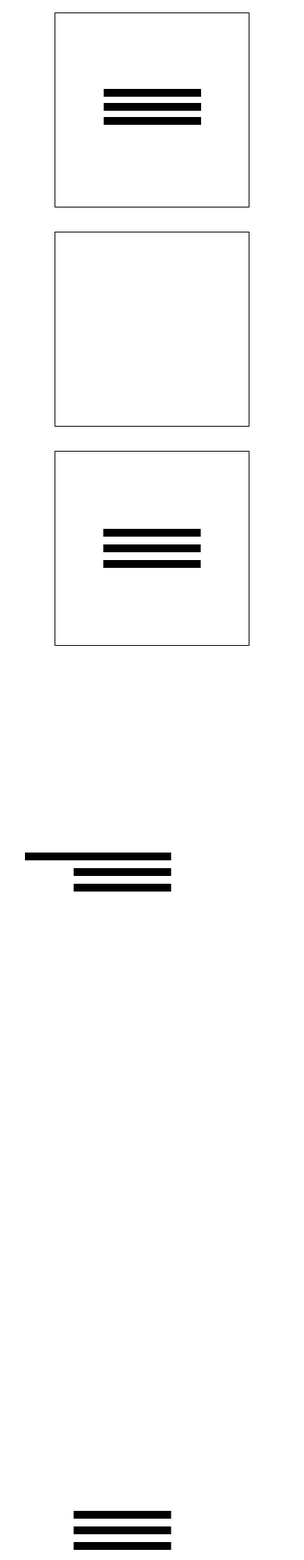
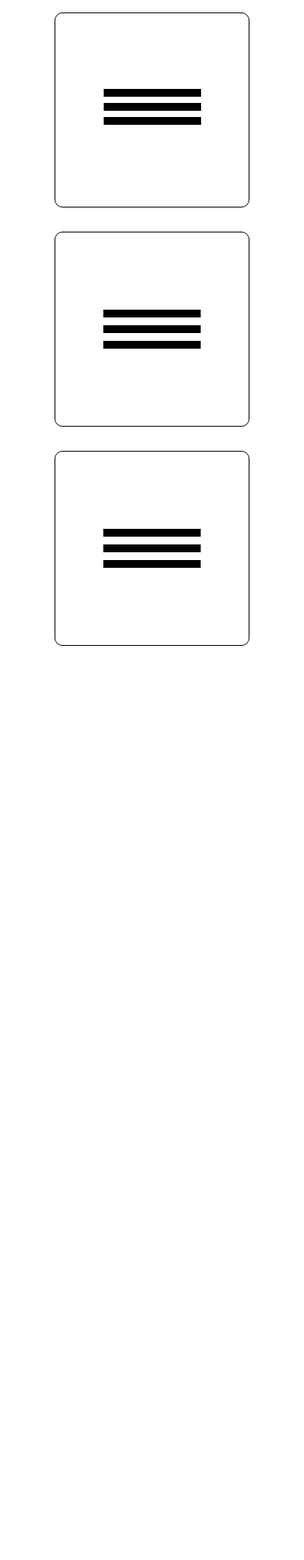
Before and after one commit to dirtyKitchen/hamburger, a website built with Parcel: page src/index.html in a window 390 px wide. Shown: the top 2000 px of the page at 78% size. After the commit the page ends 844 px from the top, so only its background shows below. Built offline with nearby package versions, Linux system fonts and the light colour scheme.

Commit message:
style: cleanup styles

```diff
--- a/src/custom.css
+++ b/src/custom.css
@@ -1,11 +1,11 @@
 /* Custom CSS for Hamburger in Pure CSS */
- .line-one,
- .line-three {
+.line-one,
+.line-three {
     transform-origin: 50% 50%;
     /* animation: line-grow ease-out 500ms; */
 }
 
-.css:hover .line-two{
+.css:hover .line-two {
     display: none;
 }
 
@@ -17,40 +17,40 @@
     transform: translate(0, -4px) rotate(-45deg)
 }
 
-.svgBox{
+.svgBox {
     border: 1px solid black;
     content: '';
-    height : 250px;
-    width : 250px;
-    margin: 3vw;
+    height: 250px;
+    width: 250px;
+    margin: 12px;
     display: grid;
     place-content: center;
-    /* border-radius: 10px; */
+    border-radius: 10px;
 }
 
 
-.svgBox > .holder{
-     display: flex;
+.svgBox>.holder {
+    display: flex;
     flex-direction: column;
-    }
+}
 
-.container > .row{
+.container>.row {
     height: 100vh;
     display: flex;
     align-items: center;
     justify-content: center;
 }
 
-.row > .svgBox{
-    padding: 0;
-    margin: 0;
+
+
+.cssline1,
+.cssline2,
+.cssline3 {
+    height: 10px;
+    width: 125px;
+    content: '';
+    margin-bottom: 8px;
+    background-color: black;
 }
 
-.cssline1, .cssline2, .cssline3 {
-    height : 10px;
-    width : 125px;
-    content: '';
-    margin-bottom: 8px;
-    background-color:black;
-}
 /* Custom CSS for Hamburger in GSAP */
--- a/src/index.html
+++ b/src/index.html
@@ -33,11 +33,6 @@
             </div>
 
             <div class="col-sm-4 svgBox">
-
-            </div>
-
-            <div class="col-sm-4 svgBox">
-
                 <svg class="css" xmlns="http://www.w3.org/2000/svg" viewBox="0 0 100 100">
                     <line class="line-one" x1="25" y1="42" x2="75" y2="42" fill="none" stroke="#000"
                         stroke-miterlimit="10" stroke-width="4"></line>
@@ -46,16 +41,11 @@
                     <line class="line-three" x1="25" y1="58" x2="75" y2="58" fill="none" stroke="#000"
                         stroke-miterlimit="10" stroke-width="4"></line>
                 </svg>
-
-
-            </div>
             </div>
 
-
-        <div class="row burger">
-            <div class="col-sm-6 hamburgercss">
+            <div class="col-sm-4 svgBox">
                 <svg class="css" xmlns="http://www.w3.org/2000/svg" viewBox="0 0 100 100">
-                    <line class="line-one" x1="" y1="42" x2="75" y2="42" fill="none" stroke="#000"
+                    <line class="line-one" x1="25" y1="42" x2="75" y2="42" fill="none" stroke="#000"
                         stroke-miterlimit="10" stroke-width="4"></line>
                     <line class="line-two" x1="25" y1="50" x2="75" y2="50" fill="none" stroke="#000"
                         stroke-miterlimit="10" stroke-width="4"></line>
@@ -63,27 +53,7 @@
                         stroke-miterlimit="10" stroke-width="4"></line>
                 </svg>
             </div>
-            <div class="col-sm-6 csscodeblock">
-
         </div>
-        </div>
-        <div class="row burger">
-            <div class="col-sm-6 gsapcss">
-                <svg class="gsap" xmlns="http://www.w3.org/2000/svg" viewBox="0 0 100 100">
-                    <line class="lineOne" x1="25" y1="42" x2="75" y2="42" fill="none" stroke="#000"
-                        stroke-miterlimit="10" stroke-width="4"></line>
-                    <line class="lineTwo" x1="25" y1="50" x2="75" y2="50" fill="none" stroke="#000"
-                        stroke-miterlimit="10" stroke-width="4"></line>
-                    <line class="lineThree" x1="25" y1="58" x2="75" y2="58" fill="none" stroke="#000"
-                        stroke-miterlimit="10" stroke-width="4"></line>
-                </svg>
-
-            </div>
-            <div class="col-sm-6 gsapcodeblock">
-
-            </div>
-        </div>
-
     </div>
 </body>
 <script src="https://cdnjs.cloudflare.com/ajax/libs/gsap/3.11.3/gsap.min.js"></script>
```
Lines whose indentation alone changed are shown as unchanged.
